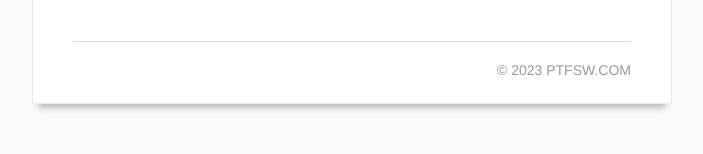
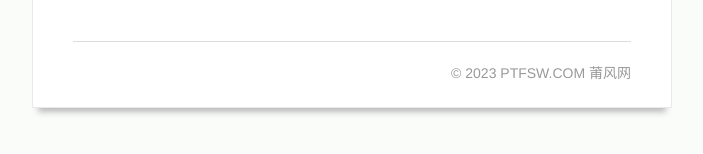
Before and after one commit to wuquge/ptfsw, a plain HTML site: page index.html in a window 1280 px wide. Shown: the part 320-474 px from the top of the page, 288-991 px from the left. Drawn offline with Linux system fonts and the light colour scheme.

Commit message:
Update index.html

```diff
--- a/index.html
+++ b/index.html
@@ -61,7 +61,7 @@ a:hover {text-decoration:underline;}
 				<p><center><h3>打造莆田风俗大数据</h3></center></p>
 			</div>
 			<div class="footer">
-				&copy; 2023 PTFSW.COM
+				&copy; 2023 PTFSW.COM 莆风网
 			</div>
 		</div>
 	</div>
```
